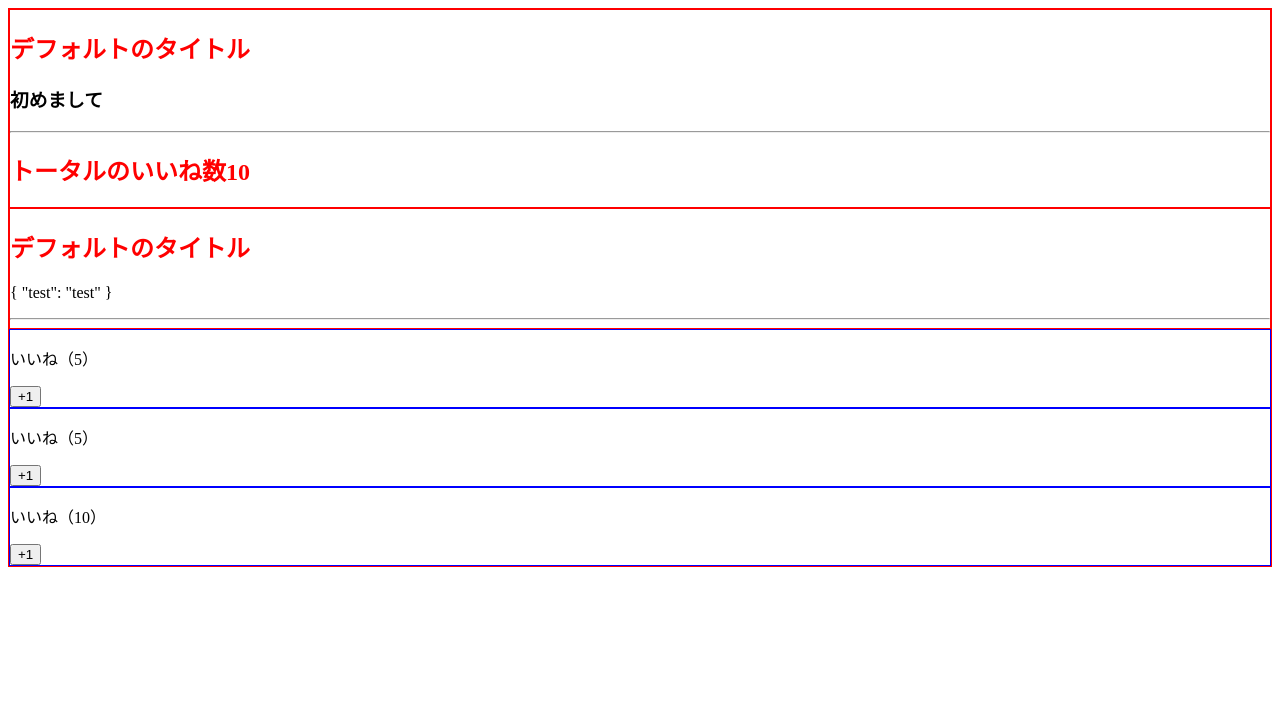
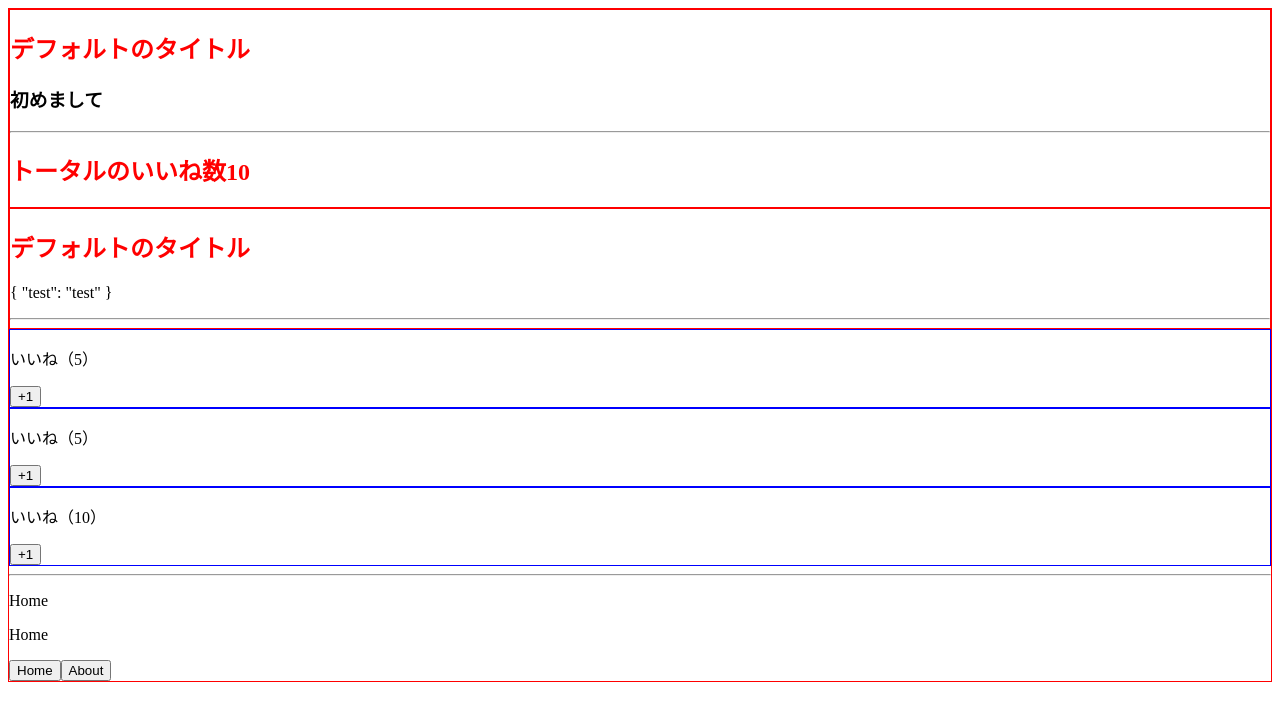
Before and after one commit to ah-0717/study-Vue, a Vue app in the folder 03_vue-video/04_understanding/01_start-cli/: page / in a window 1280 px wide. Shown: the top 720 px of the page. Built offline with nearby package versions, Linux system fonts and the light colour scheme.

Commit message:
動的コンポーネント

```diff
--- a/03_vue-video/04_understanding/01_start-cli/src/App.vue
+++ b/03_vue-video/04_understanding/01_start-cli/src/App.vue
@@ -24,12 +24,22 @@
     <!-- ケバブケースでもかける プロパティはこちらを推奨 -->
     <LikeNumber :total-number="number"></LikeNumber>
     <LikeNumber></LikeNumber>
+    <hr>
+    <!-- 動的コンポーネント -->
+    <component :is="currentComponent"></component> <!-- 切り替わるたびに毎回コンポーネントが削除・生成される -->
+    <keep-alive>
+      <component :is="currentComponent"></component> <!-- 切り替わるたびに毎回コンポーネントが削除・生成されない -->
+    </keep-alive>
+    <button @click="currentComponent = 'Home'">Home</button>
+    <button @click="currentComponent = 'About'">About</button>
   </div>
 </template>
 
 <script>
 // ローカル登録 App.vueでのみコンポーネントが使える
 import LikeHeader from './components/LikeHeader.vue'
+import Home from './components/Home.vue'
+import About from './components/About.vue'
 
 export default {
   // babelをしようしているのでES6もOK
@@ -37,11 +47,14 @@
     return {
       number: 10,
       // 動的な名前
-      title: 'title'
+      title: 'title',
+      currentComponent: 'Home'
     }
   },
   components: {
-    LikeHeader
+    LikeHeader,
+    Home,
+    About
   },
   methods: {
     // カスタムイベントのincrementNumberに引数がなくても$emitに渡した値が入る
--- /dev/null
+++ b/03_vue-video/04_understanding/01_start-cli/src/components/About.vue
@@ -0,0 +1,22 @@
+<template>
+  <div>
+    <p>About</p>
+    <input type="text">
+  </div>
+</template>
+
+<script>
+export default {
+  destroyed() {
+    // console.log('destroyed')
+  },
+  deactivated() {
+    // keep-aliveのライフサイクルで使用可能
+    // 非活性時
+  },
+  activated() {
+    // keep-aliveのライフサイクルで使用可能
+    // 活性時
+},
+}
+</script>
--- /dev/null
+++ b/03_vue-video/04_understanding/01_start-cli/src/components/Home.vue
@@ -0,0 +1,3 @@
+<template>
+  <p>Home</p>
+</template>
```
